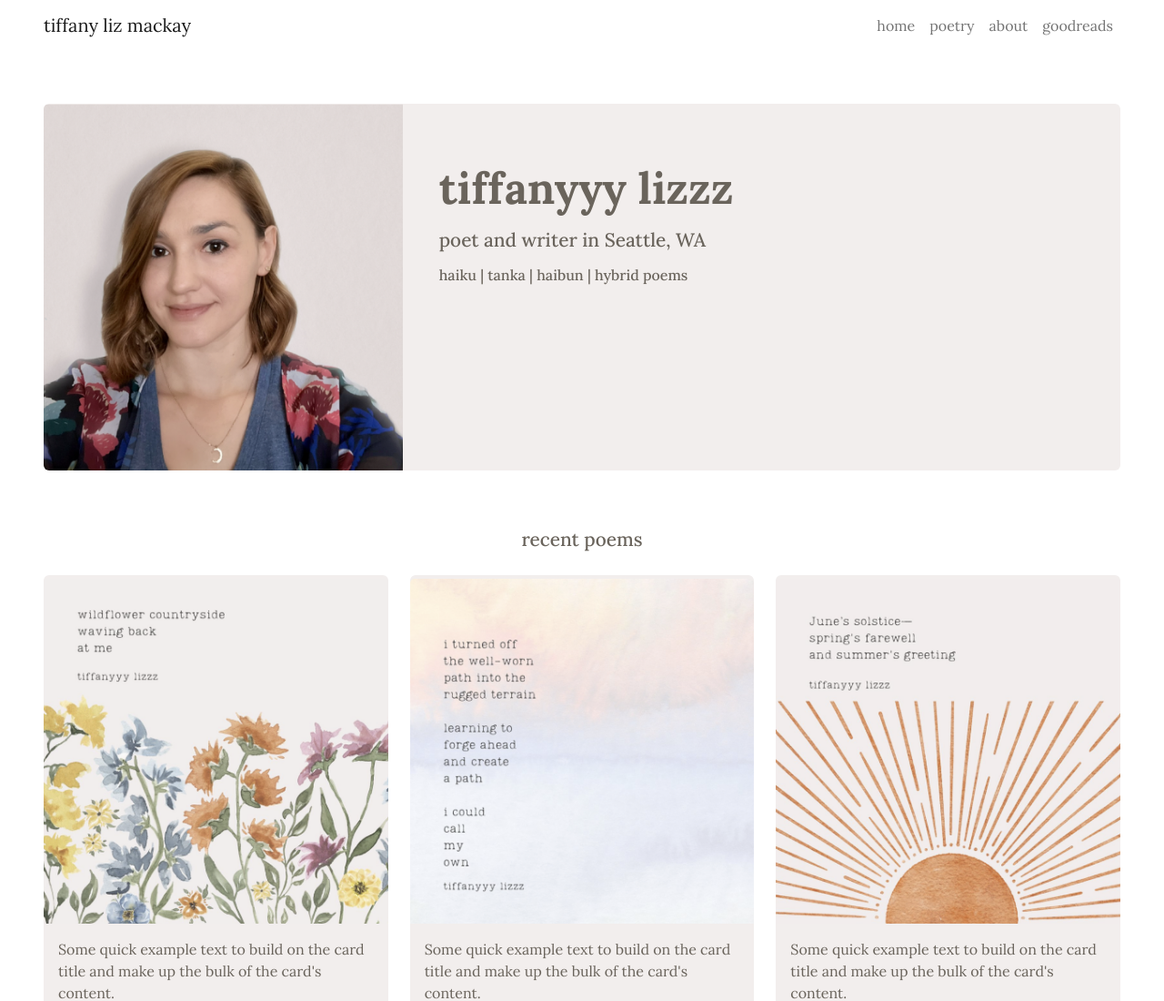
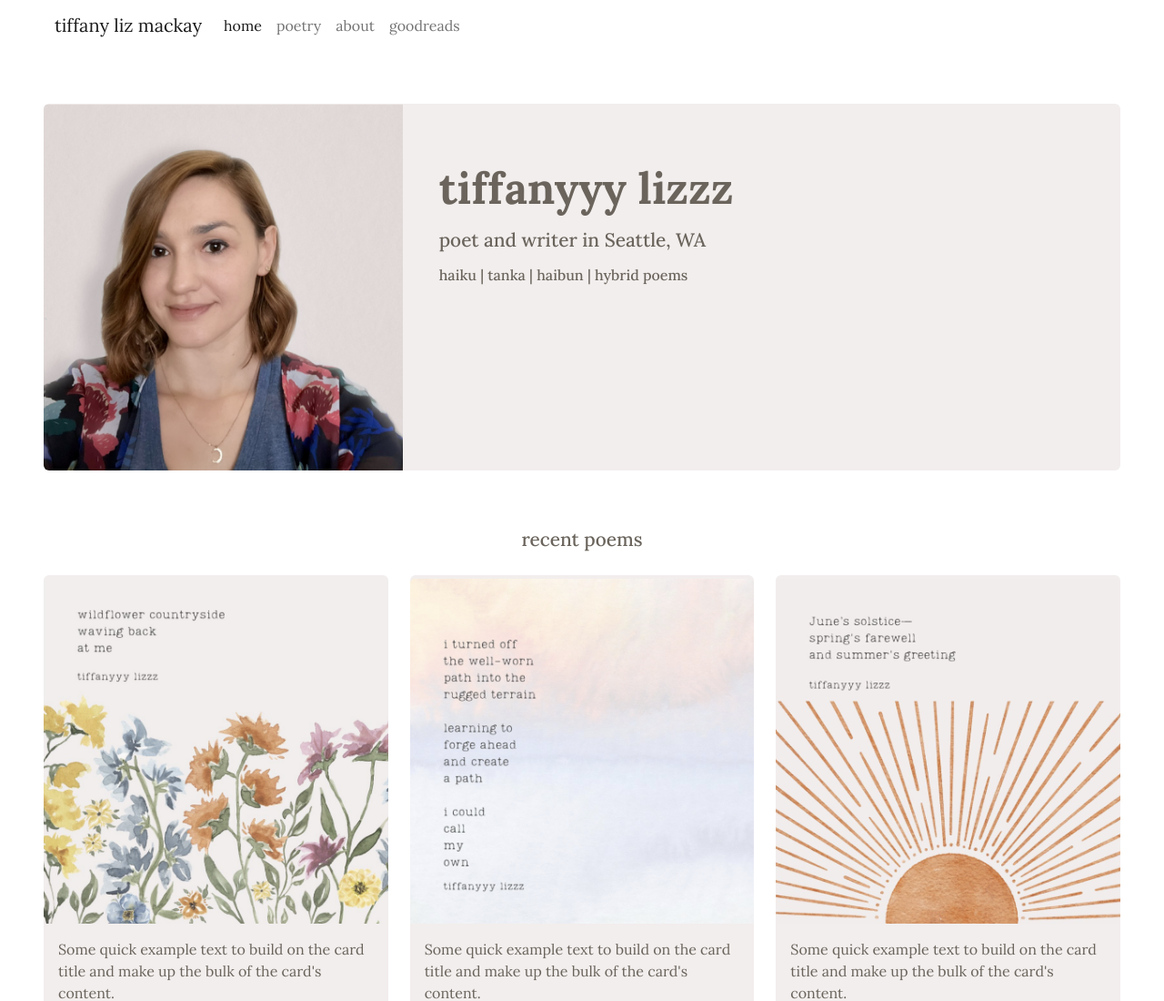
Before and after one commit to tiffanymackay/poetry, a plain HTML site: page index.html in a window 1280 px wide. Shown: the top 1100 px of the page at 91% size. Drawn offline with nearby package versions, Linux system fonts and the light colour scheme.

Commit message:
Update index.html

```diff
--- a/index.html
+++ b/index.html
@@ -13,26 +13,21 @@
     <title>Tiffany Mackay's poetry portfolio</title>
 </head>
 <body class="px-5">
-    <nav class="navbar navbar-expand-lg navbar-light justify-content-between">
+
+  <nav class="navbar navbar-expand-lg">
+    <div class="container-fluid">
       <a class="navbar-brand" href="#">tiffany liz mackay</a>
-        <button class="navbar-toggler" type="button" data-toggle="collapse" data-target="#navbarNav" aria-controls="navbarNav" aria-expanded="false" aria-label="Toggle navigation">
+      <button class="navbar-toggler" type="button" data-bs-toggle="collapse" data-bs-target="#navbarNavAltMarkup" aria-controls="navbarNavAltMarkup" aria-expanded="false" aria-label="Toggle navigation">
         <span class="navbar-toggler-icon"></span>
       </button>
-        <div class="collapse navbar-collapse justify-content-end" id="navbarSupportedContent">
-          <ul class="navbar-nav">
-            <li class="nav-item active">
-              <a class="nav-link" href="#">home <span class="sr-only"></span></a>
-            </li>
-            <li class="nav-item">
+      <div class="collapse navbar-collapse" id="navbarNavAltMarkup">
+        <div class="navbar-nav">
+          <a class="nav-link active" aria-current="page" href="#">home</a>
           <a class="nav-link" href="#">poetry</a>
-            </li>
-            <li class="nav-item">
           <a class="nav-link" href="#">about</a>
-            </li>
-            <li class="nav-item">
           <a class="nav-link" href="#">goodreads</a>
-            </li>
-          </ul>
+        </div>
+      </div>
     </div>
   </nav>
 
@@ -131,6 +126,5 @@
   </main>
     <script src="/js/script.js" type="text/javascript"></script>
     <script src="https://cdn.jsdelivr.net/npm/bootstrap@5.2.0-beta1/dist/js/bootstrap.bundle.min.js" integrity="sha384-pprn3073KE6tl6bjs2QrFaJGz5/SUsLqktiwsUTF55Jfv3qYSDhgCecCxMW52nD2" crossorigin="anonymous"></script>
-
   </body>
 </html>
```
Lines whose indentation alone changed are shown as unchanged.
